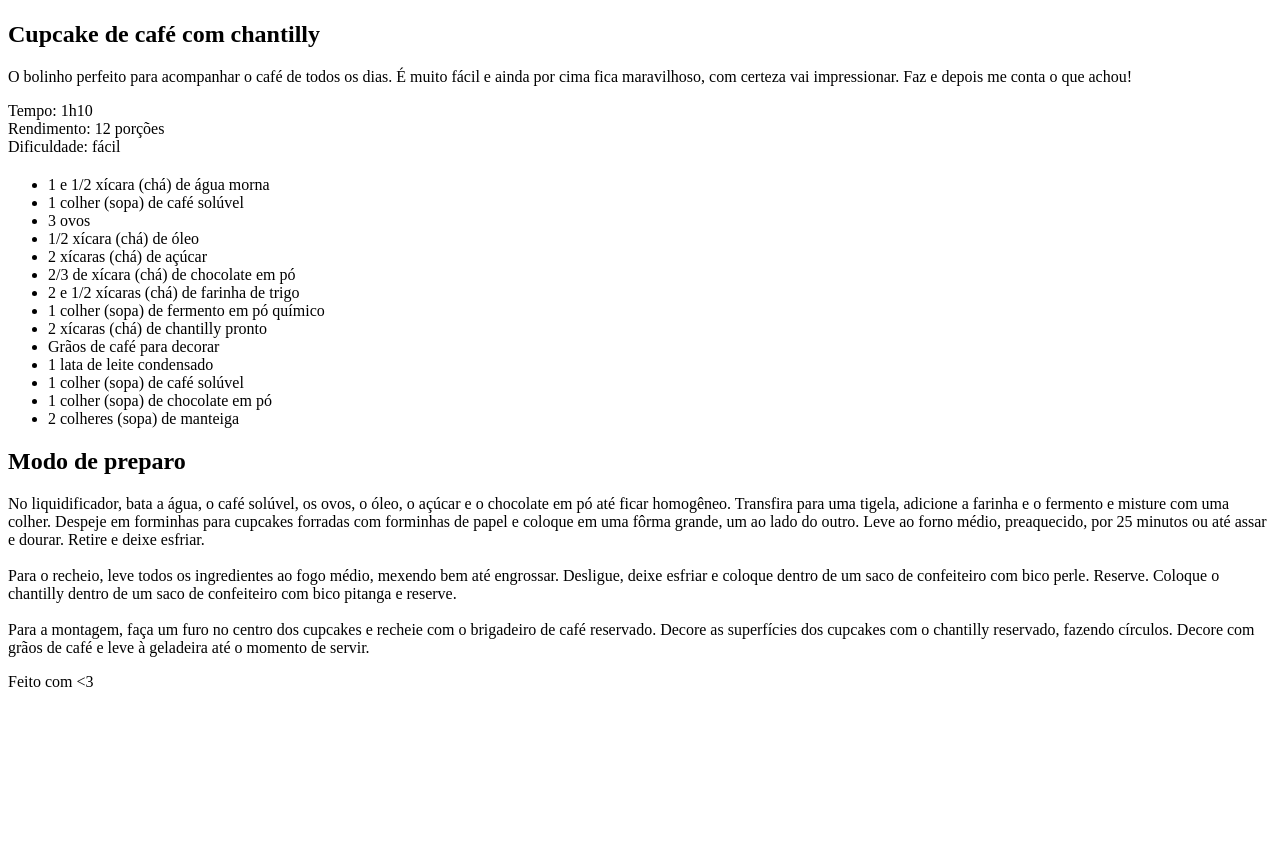
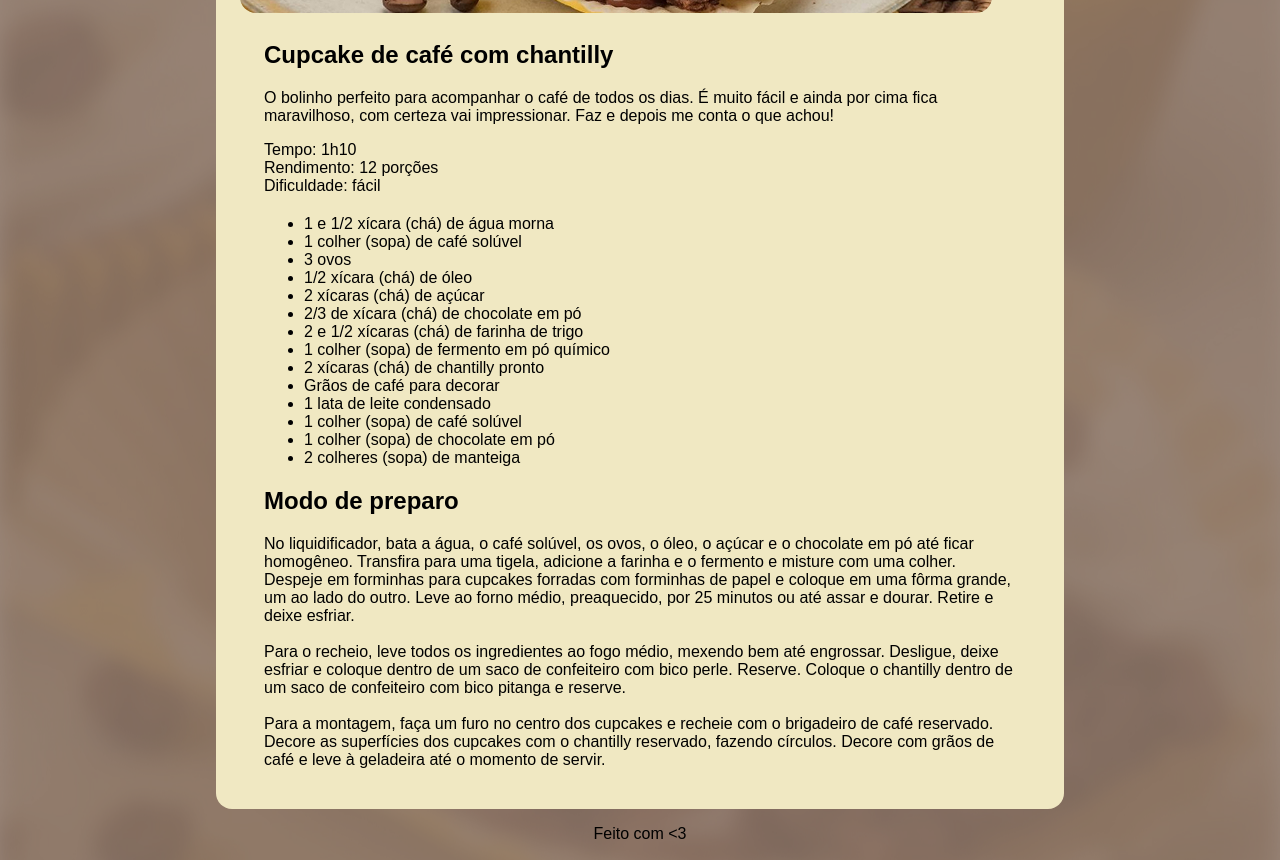
Before and after one commit to LucasBonny/FullStack, a plain HTML site: page modulo-06-projeto-pagina-de-receita/index.html in a window 1280 px wide. Shown: the part 411-1271 px from the top of the page. Before the commit the page ends 1118 px from the top, so only its background shows below. Drawn offline with Linux system fonts and the light colour scheme; a web font is replaced by a local one.

Commit message:
Tentativa 1

```diff
--- a/modulo-06-projeto-pagina-de-receita/index.html
+++ b/modulo-06-projeto-pagina-de-receita/index.html
@@ -1,10 +1,13 @@
 <!DOCTYPE html>
 <html lang="pt-br">
 <head>
+  <link rel="preconnect" href="https://fonts.googleapis.com">
+  <link rel="preconnect" href="https://fonts.gstatic.com" crossorigin>
   <meta charset="UTF-8">
   <meta name="viewport" content="width=device-width, initial-scale=1.0">
   <title>Página de receita</title>
   <link rel="stylesheet" href="style.css">
+  <link href="https://fonts.googleapis.com/css2?family=Alice&display=swap" rel="stylesheet">
 </head>
 <body>
   <div id="page">
@@ -44,9 +47,9 @@
         </p>
       </section>
     </main>
+    <footer>
+      <p>Feito com <3</p>
+    </footer>
   </div>
-  <footer>
-    <p>Feito com <3</p>
-  </footer>
 </body>
 </html>
--- a/modulo-06-projeto-pagina-de-receita/style.css
+++ b/modulo-06-projeto-pagina-de-receita/style.css
@@ -1,3 +1,40 @@
+*{
+  font-family: 'Alice', sans-serif;
+}
+/*FUNDO*/
+body{
+  background-image: url(assets/bg-image.jpg);
+  background-size: cover;
+  background-repeat: no-repeat;
+  background-position: center;
+  margin: 0;
+}
+#page {
+  background-color: #57382499;
+  padding-bottom: 0.1rem;
+}
+/*PÁGINA*/
 img {
-  border-radius: 16px;
+  border-radius: 1rem;
+  background-size: contain;
 }
+main {
+  background-color: #F0E8C2;
+  width: 800px;
+  margin: 0 auto;
+  padding: 1.5rem;
+  border-radius: 1rem;
+}
+section {
+  padding: 0 1.5rem;
+}
+section > h1 {
+  margin-top: 1.5rem;
+}
+footer {
+  width: 800px;
+  margin: 0 auto;
+}
+footer > p {
+  text-align: center;
+}
```
Also changed, not shown: modulo-06-projeto-pagina-de-receita/assets/bg-image.jpg (added).
